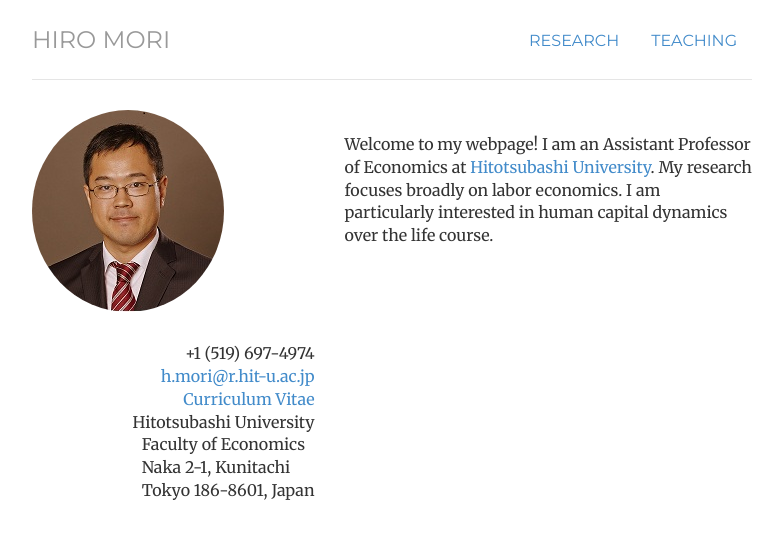
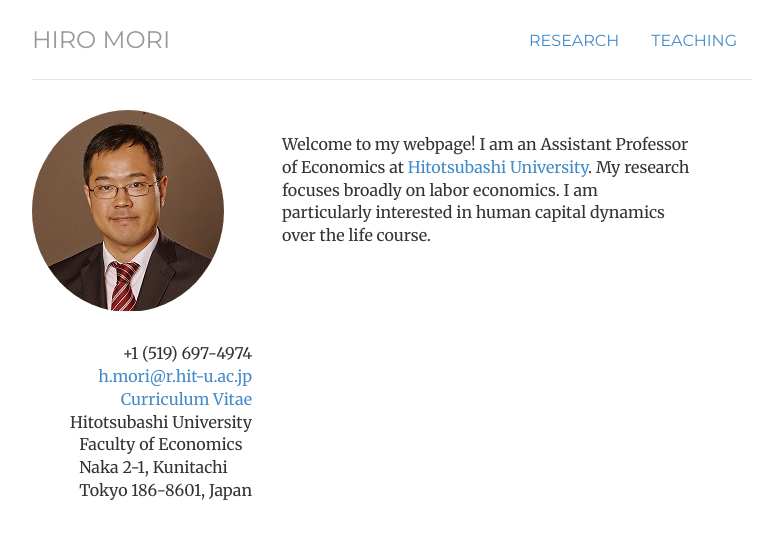
Before and after one commit to morihiroaki/morihiroaki.github.io, a Jekyll site: the page built from index.html, in a window 1280 px wide. Shown: the top 539 px of the page, without its empty margins (248-1030 px from the left). Built offline with Jekyll 4.4.1, drawn with Linux system fonts in a browser that asks for light colours.

Commit message:
Update index.html

```diff
--- a/index.html
+++ b/index.html
@@ -8,7 +8,7 @@ description:
 <!--div class="jumbotron"-->
 <div class="row">
              <div class="box text-left">
-                 <div class='col-xs-12 col-sm-5 text-left'>
+                 <div class='col-xs-10 col-sm-4 text-left'>
                   	<img  class="img-circle avatar" alt="Hiro Mori" src="files/portrait.jpg">
                     <div class="contact-item">
                       <div class="icon pull-left text-center"><span class="fa fa-phone fa-fw"></span></div>
```
